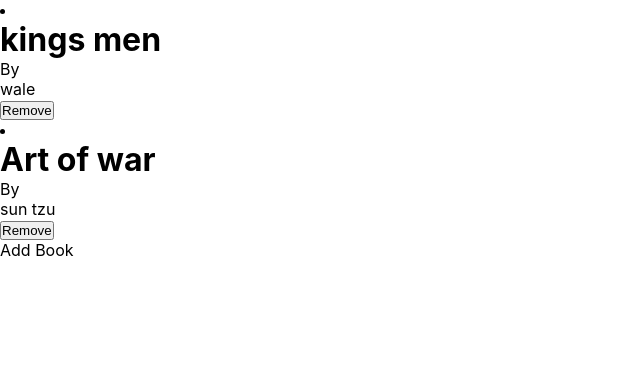
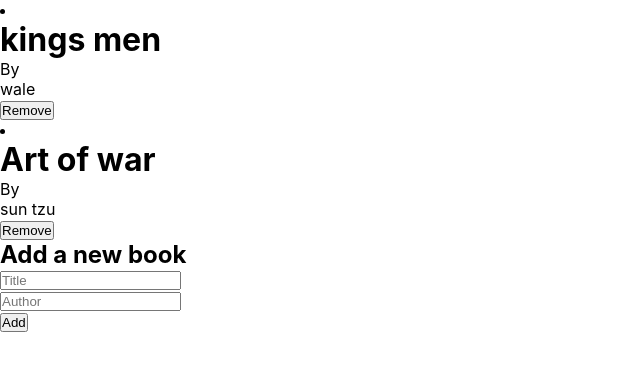
Before and after one commit to olawale-o/react-awesome-books, a React (Create React App) app: page / in a window 1280 px wide. Shown: the top 370 px of the page, without its empty margins (0-640 px from the left). Built offline with nearby package versions, Linux system fonts and the light colour scheme.

Commit message:
Implement AddBookToStore function in AddBook.js file

```diff
--- a/src/components/AddBook.js
+++ b/src/components/AddBook.js
@@ -1,8 +1,37 @@
+import { useState } from "react";
+const AddBook = ({ AddBookToStore }) => {
+  const [title, setTitle] = useState('');
+  const [author, setAuthor] = useState('');
 
-const AddBook = () => {
+  const handleAuthor = (event) => {
+    setAuthor(event.target.value);
+  };
+
+  const handleTitle = (event) => {
+    setTitle(event.target.value);
+  }
+
+  const handleSubmit = (event) => {
+    AddBookToStore({ title, author })
+    setTitle('');
+    setAuthor('');
+    event.preventDefault();
+  }
+
   return (
-    <div>
-      Add Book
+    <div className="form" id="form">
+      <h2>Add a new book</h2>
+      <form className="add-book-form" id="add-book-form" onSubmit={handleSubmit}>
+        <div>
+          <input type="text" name="title" value={title} placeholder="Title" required onChange={handleTitle} />
+          <p id="title-error"></p>
+        </div>
+        <div>
+          <input type="text" name="author" value={author} placeholder="Author" required onChange={handleAuthor} />
+          <p id="author-error"></p>
+        </div>
+        <input type="submit" value="Add" id="add-book-button" />
+      </form>
     </div>
   )
 }
```
